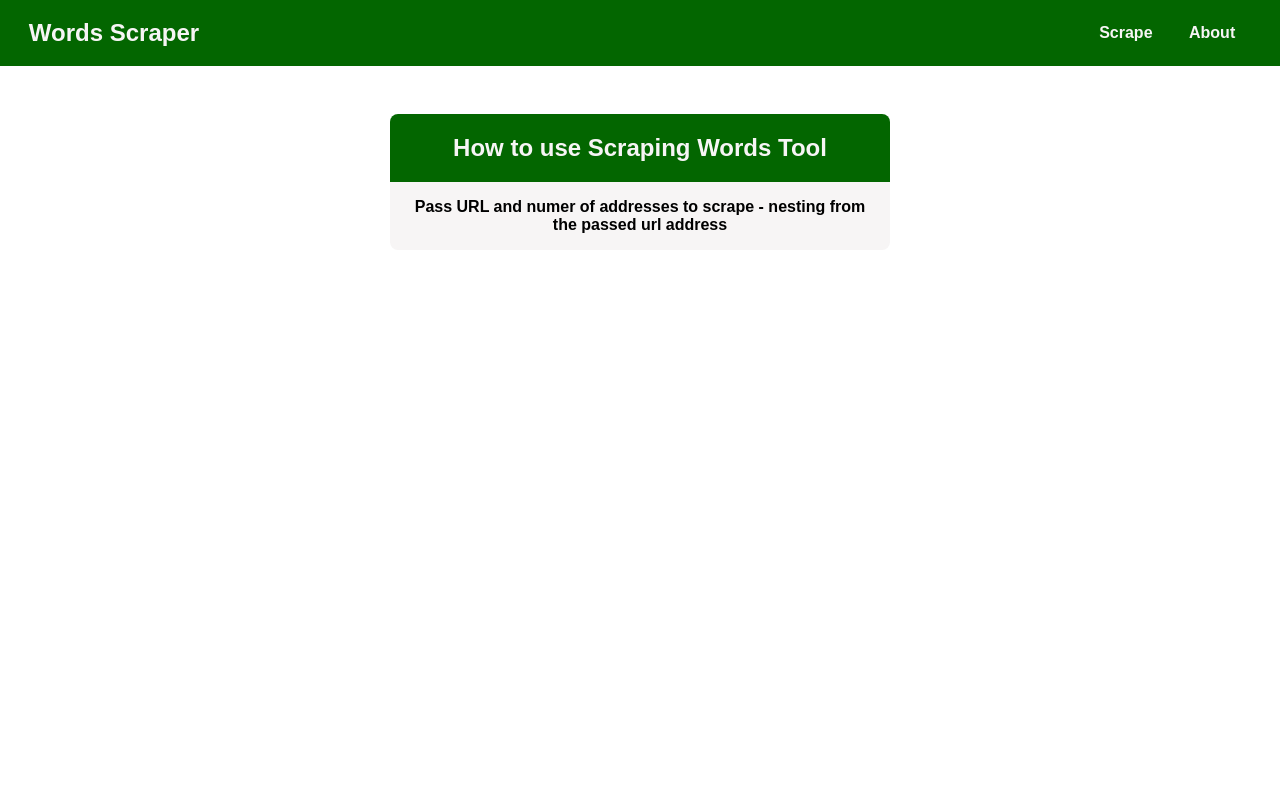
After one commit to Jeremiaszmacura/hadoop-app, a Flask app: page /about in a window 1280 px wide. The commit adds this page. Run offline with Flask 2, Linux system fonts and the light colour scheme.

Commit message:
created reslut.html page

```diff
--- a/flaskr/routes/address_data.py
+++ b/flaskr/routes/address_data.py
@@ -64,10 +64,11 @@ def calculate_statistics(data: list) -> dict:
     statistics = dict()
     words_list = concatenate_words_lists(data)
     words_len_list = covert_to_words_len_list(words_list)
-    statistics["words_length_mean"] = count_words_length_mean(words_list)
-    statistics["words_median"] = words_length_median(words_list)
-    statistics["words_occurrences"] = count_words_occurrences(words_list)
-    statistics["most_common_words"] = most_common_words(statistics["words_occurrences"])
+    statistics["words length mean"] = count_words_length_mean(words_list)
+    statistics["words median"] = words_length_median(words_list)
+    words_occurrences = count_words_occurrences(words_list)
+    statistics["most common words"] = most_common_words(words_occurrences)
+    statistics["words occurrences"] = words_occurrences
     return statistics
 
 
@@ -136,6 +137,16 @@ def test_db() -> str:
     return f"<p>Inserted id: {result.inserted_id}</p>"
 
 
+@address_data_blueprint.route("/about")
+def about() -> str:
+    """Endpoint for about page."""
+    return render_template(
+        "about.html",
+        title="How to use Scraping Words Tool",
+        description="Pass URL and numer of addresses to scrape - nesting from the passed url address",
+    )
+
+
 @address_data_blueprint.route("/scrape-url", methods=["GET", "POST"])
 def scrape_url() -> str:
     """Endpoint for scraping words from given url and nested urls."""
@@ -163,7 +174,10 @@ def scrape_url() -> str:
         screaped_urls = get_scraped_urls(data)
         colection.insert_many(data_dict)
         statistics = calculate_statistics(data)
+        print(type(statistics))
 
-        return str(
-            f"Scraped urls:\n{screaped_urls}\nNumber of objects saved in database:\n{len(data)}\nStatistics:\n{statistics}"
-        )
+        return render_template(
+        "result.html",
+        title="Scraping result",
+        statistics=statistics,
+    )
--- /dev/null
+++ b/flaskr/static/about.css
@@ -0,0 +1,49 @@
+.container {
+    border-radius: 5px;
+    padding: 1em;
+    margin-top: 2em;
+    display: flex;
+    flex-direction: column;
+    align-items: center;
+}
+
+* {
+    margin: 0;
+    padding: 0;
+    box-sizing: border-box;
+    font-family: 'Poppins', sans-serif;
+    font-weight: 600;
+}
+
+.box {
+    text-align: center;
+    padding: 1em;
+    position: relative;
+    width: 40%;
+    height: 40%;
+    justify-content: center;
+    align-items: center;
+    background: #f7f5f5;
+    border-radius: 0 0 0.5em 0.5em;
+    margin-bottom: 1em;
+}
+
+h1 {
+    text-align: center;
+    padding: 0.5em;
+}
+
+.key {
+    font-size: 1.5em;
+    font-weight: 700;
+    color: #f7f5f5;
+}
+
+.key-box {
+    text-align: center;
+    padding: 0.5em;
+    width: 40%;
+    height: 40%;
+    background: #036600;
+    border-radius: 0.5em 0.5em 0 0;
+}
--- a/flaskr/static/home.css
+++ b/flaskr/static/home.css
@@ -17,10 +17,11 @@ input[type=text], select {
 }
 
 input[type=submit] {
-    width: 50%;
+    font-size: 1em;
+    width: 40%;
     background-color: #036600;
     color: white;
-    padding: 14px 20px;
+    padding: 0.5em 0.5em;
     margin: 8px 0;
     border: none;
     border-radius: 4px;
--- a/flaskr/static/layout.css
+++ b/flaskr/static/layout.css
@@ -0,0 +1,19 @@
+::placeholder {
+    text-align: center;
+ }
+
+ /* Chrome, Safari, Edge, Opera */
+input::-webkit-outer-spin-button,
+input::-webkit-inner-spin-button {
+    -webkit-appearance: none;
+    margin: 0;
+}
+
+/* Firefox */
+input[type=number] {
+    -moz-appearance: textfield;
+}
+
+input {
+    text-align: center;
+}
--- a/flaskr/static/navigation.css
+++ b/flaskr/static/navigation.css
@@ -9,6 +9,7 @@
     font-weight: 500;
     font-size: 1em;
     color: #f7f5f5;
+    font-weight: 700;
     text-decoration: none;
   }
 
@@ -23,7 +24,6 @@
   .logo {
     font-size: 1.5em;
     font-weight: 800;
-    cursor: pointer;
     margin-right: auto;
     color: #f7f5f5;
   }
--- /dev/null
+++ b/flaskr/templates/about.html
@@ -0,0 +1,16 @@
+<link rel="stylesheet" type="text/css" href="{{ url_for('static', filename='about.css')}}">
+
+{% extends 'layout.html' %}
+
+{% block content %}
+
+<div class="container">
+    <div class="key-box">
+        <h1 class="key">{{title}}</h1>
+    </div>
+    <div class="box">
+        <p>{{description}}</p>
+    </div>
+</div>
+
+{% endblock %}
--- a/flaskr/templates/navigation.html
+++ b/flaskr/templates/navigation.html
@@ -5,10 +5,10 @@
     <nav>
         <ul class="nav_links">
             <li>
-                <a class="a" href="https://example.com">Scrape</a>
+                <a class="a" href="http://localhost:5000/">Scrape</a>
             </li>
             <li>
-                <a class="a" href="https://example.com">About</a>
+                <a class="a" href="http://localhost:5000/about">About</a>
             </li>
         </ul>
     </nav>
```
Also changed, not shown: flaskr/static/result.css (added, +48 -0 lines), flaskr/templates/result.html (added, +20 -0 lines).
